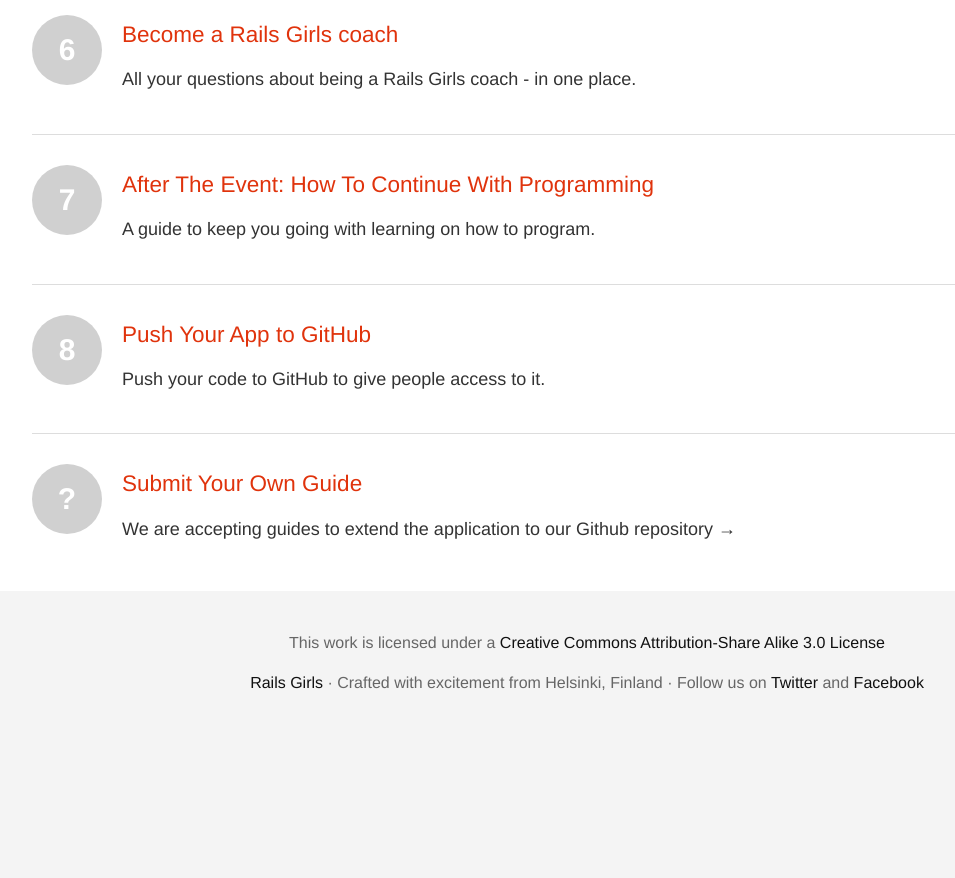
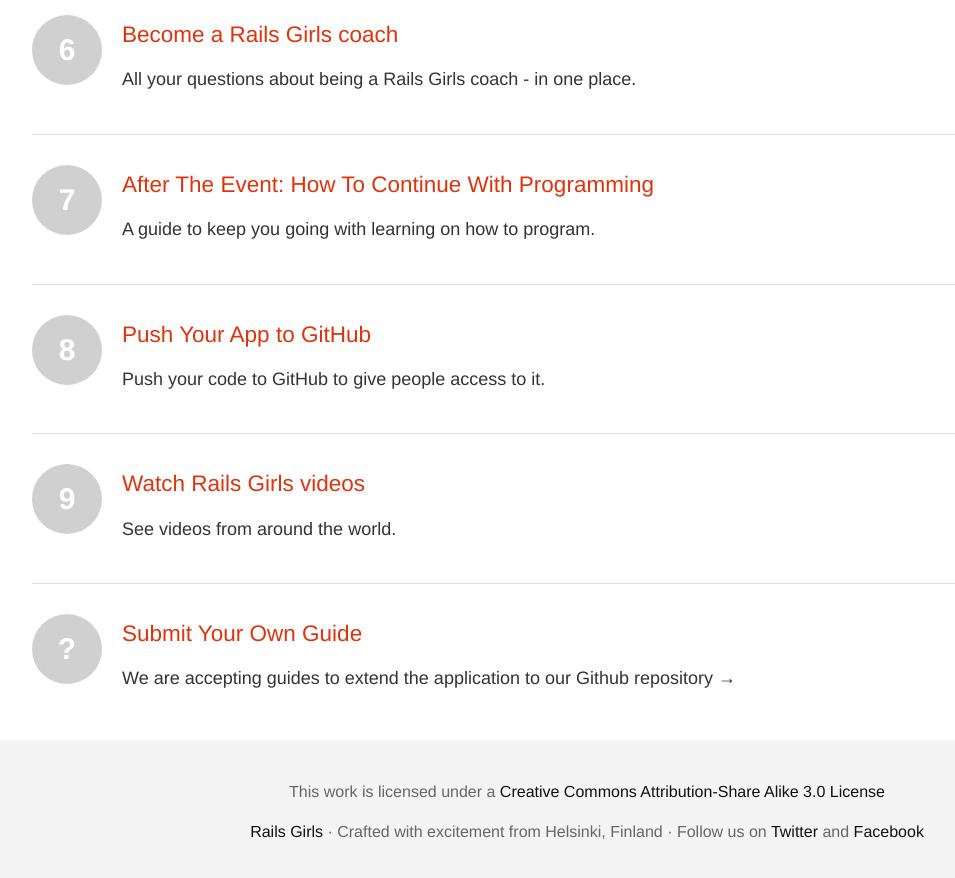
Before and after one commit to railsgirls/guides.railsgirls.com, a Jekyll site: the page built from index.html, in a window 1280 px wide and 900 px high, scrolled down 1565 px. Shown: the top 878 px of the window, without its empty margins (53-1008 px from the left). Built offline with Jekyll 4.4.1, drawn with Linux system fonts in a browser that asks for light colours; nearby versions of some CDN libraries; Markdown is read by kramdown in place of the engine named in the settings; before the commit the page ends 2316 px from its top, so only the background shows below that.

Commit message:
Add videos

```diff
--- a/index.html
+++ b/index.html
@@ -89,6 +89,13 @@
       </a>
     </li>
     <li>
+        <a href="videos">
+            <i>9</i>
+            <h3>Watch Rails Girls videos</h3>
+            <p>See videos from around the world.</p>
+        </a>
+    </li>
+    <li>
       <a href="contributing">
         <i>?</i>
         <h3>Submit Your Own Guide</h3>
```
